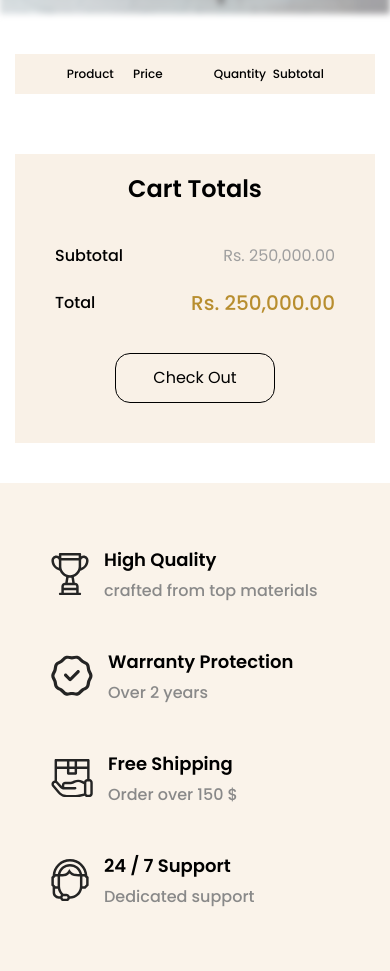
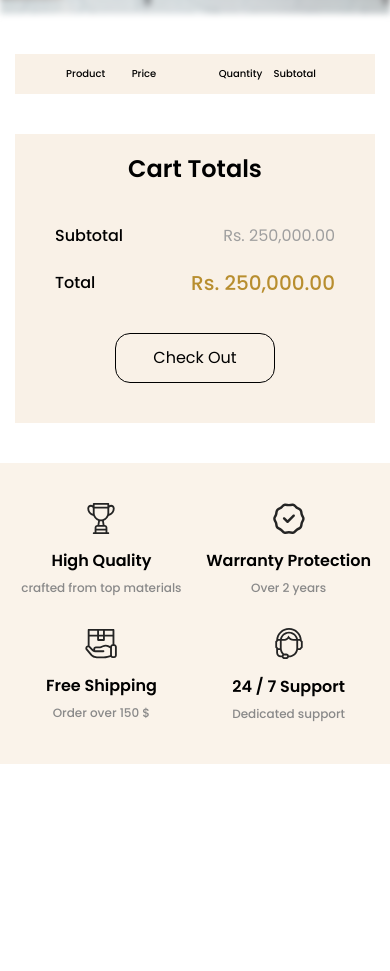
Before and after one commit to gouravprusty/checkout, a plain HTML site: page index.html in a window 390 px wide. Shown: the part 246-1217 px from the top of the page. After the commit the page ends 1010 px from the top, so only its background shows below. Drawn offline with Linux system fonts and the light colour scheme; no server answers.

Commit message:
responsive

```diff
--- a/css/style.css
+++ b/css/style.css
@@ -99,7 +99,7 @@ header{
     align-items: center;
     justify-content: center;
     border-top: 1px solid #d1d1d1;
-    padding: 15px;
+    padding: 30px 15px;
     background-color: white;
 }
 .header-menu{
@@ -552,32 +552,41 @@ footer{
         display: flex;
         flex-direction: column;
         align-items: flex-start;
-        row-gap: 10px;
+        row-gap: 20px;
     }
 
     .banner {height: 200px;}
+    .banner::before {background-position: left top;}
     .banner-logo {width: 40px;}
     .banner-header {font-size: 38px;line-height: 52px;}
 
     .cart{padding: 40px 0;}
-    .cart-container{width:100%; padding:0 15px; max-width:600px; box-sizing:border-box;}
+    .cart-container{width:100%; padding:0 15px; max-width:600px; box-sizing:border-box; row-gap: 40px;}
     .cart-left-bar {padding: 10px 0px 10px 0;}
-    .cart-prod-details {margin-top: 50px;padding-right: 0px;}
+    .cart-prod-details {margin-top: 20px;padding-right: 0px;}
     .cart-left-bar li:first-child {width: 12%;}
-    .cart-left-bar li {font-size: 12px;line-height: 20px;}
+    .cart-left-bar li {font-size: 10px;line-height: 20px;}
     .cart-prod-img {width: 12%;height: 50px;}
-    .product-text {font-size: 12px;line-height: 16px;}
+    .product-text {font-size: 10px;line-height: 16px;}
+    #product-quantity input {width: 25px;height: 25px;padding-left: 7px;}
     .cart-left-bar li:nth-child(2), #product-name {width: 16%;}
-    .cart-left-bar li:nth-child(3), #product-price {width: 20%;}
-    .cart-left-bar li:nth-child(4), #product-quantity {width: 14%;}
+    .cart-left-bar li:nth-child(3), #product-price {width: 22%;}
+    .cart-left-bar li:nth-child(4), #product-quantity {width: 13%; justify-content: center;}
     .cart-left-bar li:nth-child(5), #product-subtotal {width: 22%;}
     .cart-right {padding: 20px 40px 40px 40px;}
     .cart-right-head {font-size: 24px;line-height: 30px;}
     .cart-right-details {margin-top: 40px;row-gap: 20px;}
     .cart-right-button {margin-top: 35px;width: 160px;height: 50px;font-size: 16px;line-height: 26px;}
 
-    .footer-container{width:100%; padding:0 15px; max-width:600px; box-sizing:border-box;}
-    .footer-column {width: 80%;}
+    footer {padding: 40px 0;}
+    .footer-container{width:100%; padding:0 15px; max-width:600px;justify-content: space-between; row-gap: 30px;}
+    .footer-column {width: 48%; flex-direction: column;}
+    .footer-icon svg {width: 28px;}
+    .footer-column:nth-child(2) .footer-icon svg, .footer-column:nth-child(3) .footer-icon svg {width: 32px;}
+    .footer-text{width: 100%; align-items: center; margin-top: 15px;}
+    .footer-text h2 {font-size: 16px;line-height: 24px;}
+    .footer-text p {font-size: 12px;line-height: 20px; margin-top: 5px;}
+
 
     .modal-content p {font-size: 14px;}
     .checkOut-modal {top: 60px; align-items: flex-start; padding: 30px 15px;}
```
Also changed, not shown: js/script.js (+0 -10 lines).
